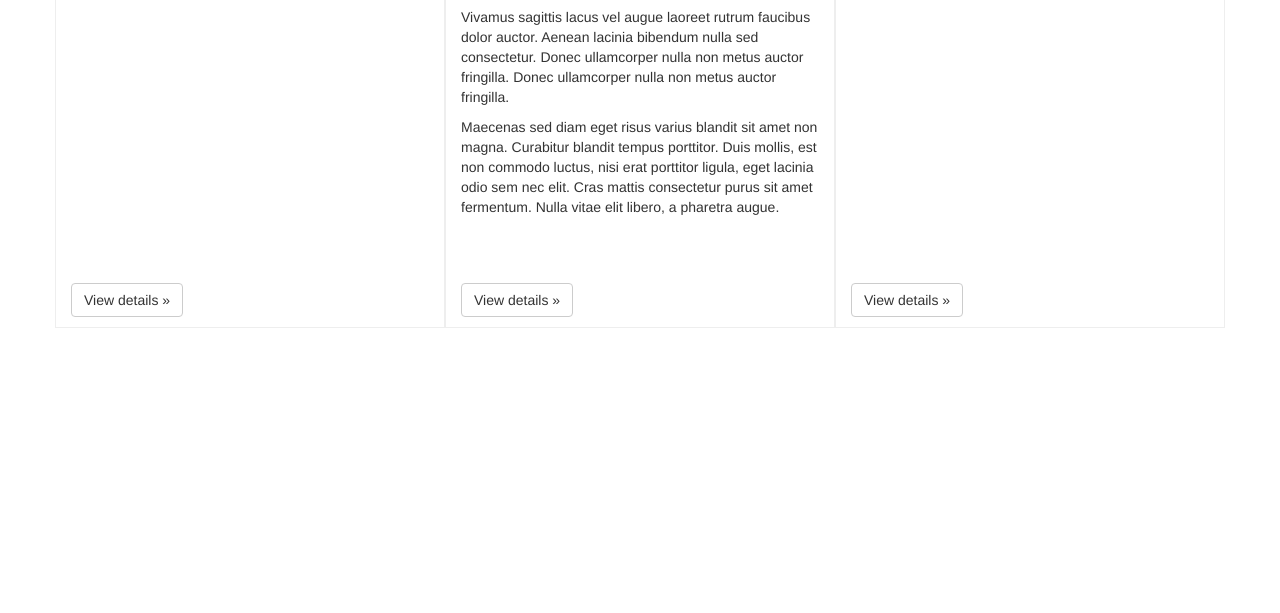
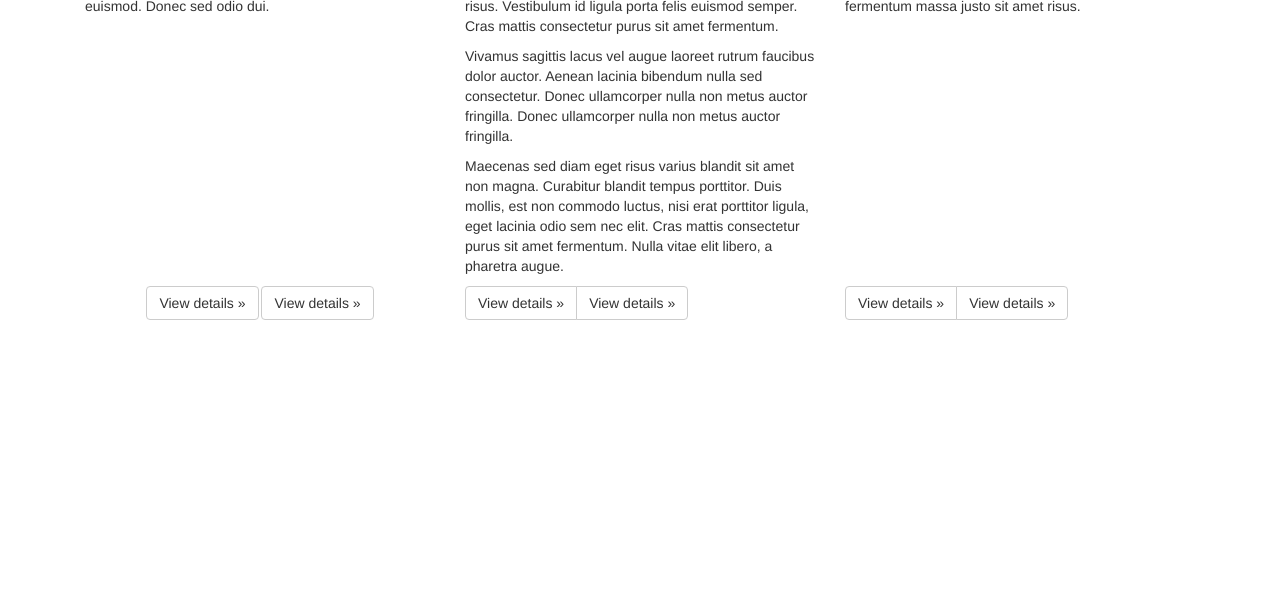
Before and after one commit to ovdsteen/leveldiv, a plain HTML site: page index.html in a window 1280 px wide. Shown: the part 187-800 px from the top of the page. Drawn offline with nearby package versions, Linux system fonts and the light colour scheme.

Commit message:
new version, stille beta

```diff
--- a/index.html
+++ b/index.html
@@ -5,42 +5,86 @@
 <title>levelDiv</title>
 <script src="http://ajax.googleapis.com/ajax/libs/jquery/1.11.0/jquery.min.js"></script>
 <link rel="stylesheet" href="http://netdna.bootstrapcdn.com/bootstrap/3.1.1/css/bootstrap.min.css">
-
 <script src="jquery.leveldiv.js"></script>
 <script src="main.js"></script>
 
 <style type="text/css">
+
+    .container{
+      margin-top: 40px;
+    }
     .block{
         border: 1px solid #eee;
         position: relative;
     }
-    .block .btn{
+    .btn-group{
+      padding-top: 15px;
+    }
+
+    .btn-group.pos-absolute{
+      position: absolute;
+      bottom: 15px;
+      width: 100%;
+      left: 0px;
+      padding-top:15px; /* jQuery uses top to calculate*/
+      padding-right:15px;
+      padding-left:15px;
+    }
+
+  /* LESS
+  .block{
+    border: 1px solid #eee;
+    position: relative;
+    .btn-group{
+      padding-top: ceil(@grid-gutter-width/2);
+      &.pos-absolute{
         position: absolute;
-        bottom: 10px;
+        bottom: ceil(@grid-gutter-width/2);
+        width: 100%;
+        left: 0px;
+        padding-top:ceil(@grid-gutter-width/2); // jQuery uses top to calculate
+        padding-right:ceil(@grid-gutter-width/2);
+        padding-left:ceil(@grid-gutter-width/2);
+      }
     }
+  }
+  */
 </style>
 
 </head>
 
 <body>
     <div class="container">
-      <div class="row">
-        <div class="col-md-4 block">
+      <div class="row-equal">
+        <div class="col-md-4 col-sm-4 col-equal">
           <h2>Heading</h2>
           <p>Donec id elit non mi porta gravida at eget metus. Fusce dapibus, tellus ac cursus commodo, tortor mauris condimentum nibh, ut fermentum massa justo sit amet risus. Etiam porta sem malesuada magna mollis euismod. Donec sed odio dui. </p>
-          <p><a class="btn btn-default" href="#" role="button">View details &raquo;</a></p>
+
+            <div class="btn-group">
+              <div class="text-center">
+                <a class="btn btn-default" href="#" role="button">View details &raquo;</a>
+                <a class="btn btn-default" href="#" role="button">View details &raquo;</a>
+              </div>
+            </div>
+
         </div>
-        <div class="col-md-4 block">
+        <div class="col-md-4 col-sm-4 col-equal">
           <h2>Heading</h2>
           <p>Donec sed odio dui. Cum sociis natoque penatibus et magnis dis parturient montes, nascetur ridiculus mus. Fusce dapibus, tellus ac cursus commodo, tortor mauris condimentum nibh, ut fermentum massa justo sit amet risus. Vestibulum id ligula porta felis euismod semper. Cras mattis consectetur purus sit amet fermentum.</p>
             <p>Vivamus sagittis lacus vel augue laoreet rutrum faucibus dolor auctor. Aenean lacinia bibendum nulla sed consectetur. Donec ullamcorper nulla non metus auctor fringilla. Donec ullamcorper nulla non metus auctor fringilla.</p>
             <p>Maecenas sed diam eget risus varius blandit sit amet non magna. Curabitur blandit tempus porttitor. Duis mollis, est non commodo luctus, nisi erat porttitor ligula, eget lacinia odio sem nec elit. Cras mattis consectetur purus sit amet fermentum. Nulla vitae elit libero, a pharetra augue.</p>
-          <p><a class="btn btn-default" href="#" role="button">View details &raquo;</a></p>
+         <div class="btn-group text-center">
+            <a class="btn btn-default" href="#" role="button">View details &raquo;</a>
+              <a class="btn btn-default" href="#" role="button">View details &raquo;</a>
+          </div>
        </div>
-        <div class="col-md-4 block">
+        <div class="col-md-4 col-sm-4 col-equal">
           <h2>Heading</h2>
           <p>Donec sed odio dui. Cras justo odio, dapibus ac facilisis in, egestas eget quam. Vestibulum id ligula porta felis euismod semper. Fusce dapibus, tellus ac cursus commodo, tortor mauris condimentum nibh, ut fermentum massa justo sit amet risus.</p>
-          <p><a class="btn btn-default" href="#" role="button">View details &raquo;</a></p>
+          <div class="btn-group">
+            <a class="btn btn-default" href="#" role="button">View details &raquo;</a>
+              <a class="btn btn-default" href="#" role="button">View details &raquo;</a>
+          </div>
         </div>
       </div>
 
--- a/jquery.leveldiv.js
+++ b/jquery.leveldiv.js
@@ -1,18 +1,35 @@
 /*
-    + LevelDiv 0.2 (beta)
+    + LevelDiv 0.3 (beta)
     + Created by: Ovdsteen (https://github.com/ovdsteen)
     + Function: Make elemnts inside wrapper same height.
-    + Options: wrapper | element | extraheight | responsive
+    + Options: wrapper | element | responsive | mobile | delta  | extraheight  | stopsize
 */
 jQuery.LevelDiv = function(options){
 
+    $elementWrapper = $(options.wrapper);
+
     var rtime = new Date(1, 1, 2000, 12,00,00);
     var timeout = false;
-    var delta = 200;
+    var delta = options.delta ? options.delta : 200;
+    var stopsize = options.stopsize ? options.stopsize : false;
+    var btngroup = options.btngroup ? options.btngroup : false;
+    var responsive = options.responsive ? options.responsive : true
 
+    if ( $elementWrapper.data('extraheight') ){
+        extraheight = $elementWrapper.data('extraheight');
+    }else{
+        extraheight = options.extraheight ? options.extraheight : false;
+    }
     var level = function(){
-        $elementWrapper = $(options.wrapper);
         $elementWrapper.find(options.element).height(''); //reset height
+        if ( stopsize  && stopsize > $(window).width() ){
+            if (btngroup){
+                $elementWrapper.find("."+btngroup).removeClass('pos-absolute'); //set btn group absolute
+            }
+        }else{
+            if (btngroup){
+                $elementWrapper.find("."+btngroup).addClass('pos-absolute'); //set btn group absolute
+            }
             $( $elementWrapper).each(function( index ) {
                 if ( $(this).length ){
                     var a   = new Array();
@@ -23,12 +40,18 @@ jQuery.LevelDiv = function(options){
                     });
                     if (i!=0){
                         var maxheight =  Math.max.apply( Math, a );
+                        $isbutton = $(this).find("."+btngroup); // check if there's a button
+                        var buttonheight = 0;
+                        if ( $isbutton.length ){
+                            buttonheight = $isbutton.height()+parseInt($isbutton.css('padding-top'))+parseInt($isbutton.css('padding-bottom'));
+                        }
                         $(this).find(options.element).each(function(index, element) {
-                        $(this).height(maxheight+options.extraheight);
+                            $(this).height(maxheight+extraheight+buttonheight);
                         });
                     }
                 }
             });
+        }
     };
     var resizeend = function(){
         if (new Date() - rtime < delta) {
@@ -38,7 +61,7 @@ jQuery.LevelDiv = function(options){
             level();
         }
     }
-    if (options.responsive){
+    if (responsive){
         $(window).resize(function() {
             rtime = new Date();
             if (timeout === false) {
--- a/main.js
+++ b/main.js
@@ -1,12 +1,15 @@
 $( document ).ready(function() {
-
-    $.LevelDiv(
-        {
-            wrapper: '.row',
-            element: '.block',
-            extraheight: 100,
-            responsive: true
-        }
-    );
-
+    setTimeout(function(){
+        $.LevelDiv(
+            {
+                wrapper: '.row-equal',
+                element: '.col-equal',
+                responsive: true,
+                stopsize: 768,
+                delta: 300,
+                extraheight:0, // or use data attribute data-extraheight=""
+                btngroup:'btn-group'
+            }
+        );
+    }, 200);
 });
```
Lines whose indentation alone changed are shown as unchanged.
